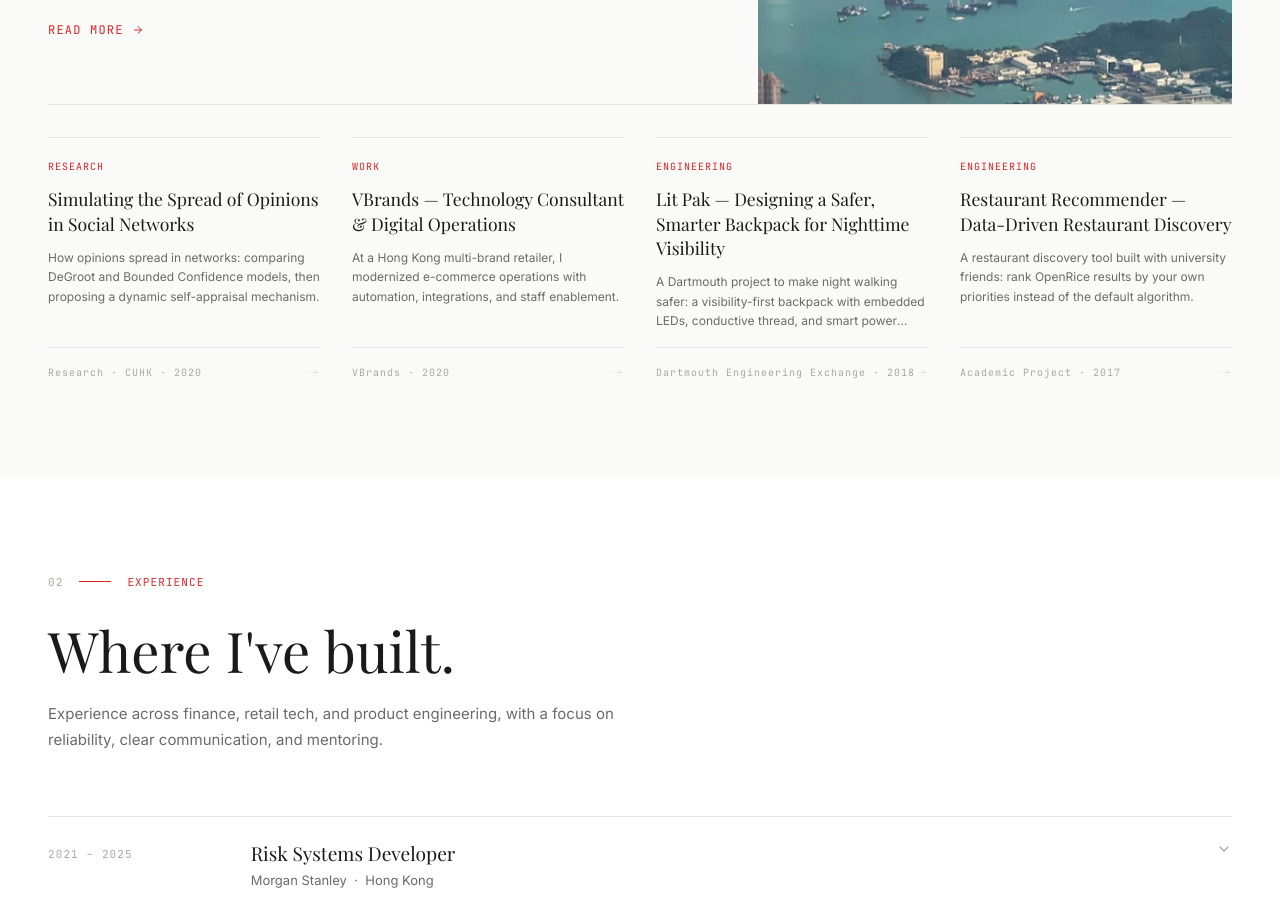
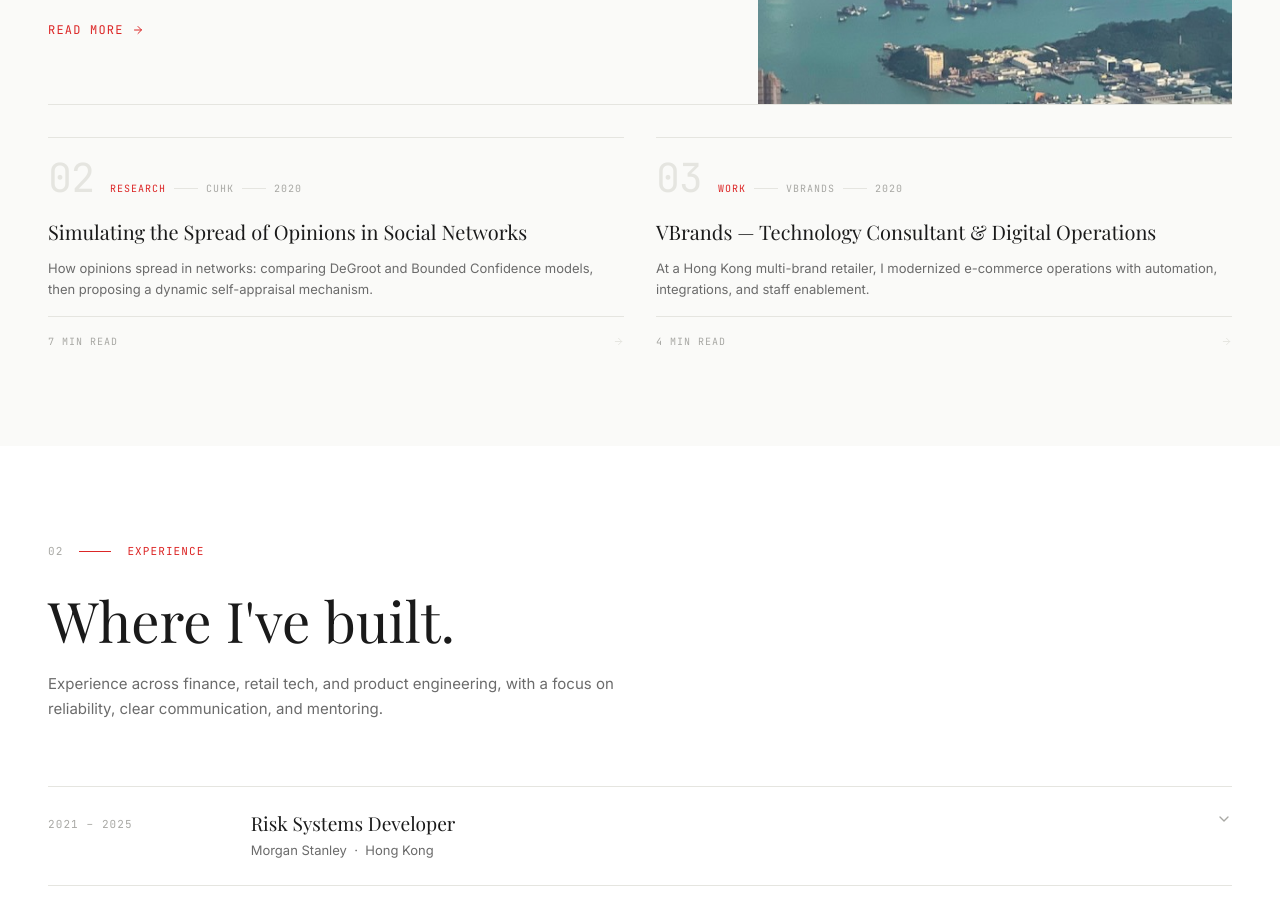
Before and after one commit to dulangaj/dulangaj.github.io, a React (Vite) app: page /#/ in a window 1280 px wide. Shown: the part 1400-2302 px from the top of the page. Built offline with nearby package versions, Linux system fonts and the light colour scheme; a web font is replaced by a local one.

Commit message:
Featured section (#44)
* Squeeze to 3 posts

* More editorial css

```diff
--- a/posts/2020-05-31-social-network-opinion-dynamics.md
+++ b/posts/2020-05-31-social-network-opinion-dynamics.md
@@ -4,7 +4,7 @@ title: "Simulating the Spread of Opinions in Social Networks"
 author: "Dulanga Jayawardena"
 categories: projects
 category: Research
-subtitle: "Research · CUHK"
+subtitle: CUHK
 tags: [Python, NumPy, NetworkX, Research]
 image: leaves.jpeg
 read_time: 7
--- a/src/components/sections/Featured.tsx
+++ b/src/components/sections/Featured.tsx
@@ -70,29 +70,51 @@ function LeadStory({ post }: { post: Post }) {
 }
 
 function SecondaryStory({ post, index }: { post: Post; index: number }) {
+  const folio = String(index + 2).padStart(2, '0')
   return (
     <FadeIn delay={0.05 * index} className="h-full">
       <a
         href={getPostPath(post.id)}
         className="group flex h-full flex-col pt-5 cursor-pointer border-t border-[var(--color-rule)]"
       >
-        <span className="font-mono text-[10px] tracking-widest uppercase text-[var(--color-crimson)] mb-3">
-          {post.category}
-        </span>
+        {/* Folio numeral + metadata strip — mirrors LeadStory rhythm */}
+        <div className="flex items-baseline gap-4 mb-5">
+          <span className="font-mono text-[2.5rem] tracking-tight leading-none text-[var(--color-rule)] group-hover:text-[var(--color-crimson)] transition-colors duration-300">
+            {folio}
+          </span>
+          <div className="flex flex-wrap items-center gap-2 min-w-0">
+            <span className="font-mono text-[10px] tracking-widest uppercase text-[var(--color-crimson)]">
+              {post.category}
+            </span>
+            {post.subtitle && (
+              <>
+                <div className="h-px w-6 bg-[var(--color-rule)]" />
+                <span className="font-mono text-[10px] tracking-widest uppercase text-[var(--color-subtle)] truncate">
+                  {post.subtitle}
+                </span>
+              </>
+            )}
+            <div className="h-px w-6 bg-[var(--color-rule)]" />
+            <span className="font-mono text-[10px] tracking-widest text-[var(--color-subtle)]">
+              {post.year}
+            </span>
+          </div>
+        </div>
 
-        <h3 className="font-display text-[1.1rem] leading-snug text-[var(--color-ink)] mb-3 group-hover:text-[var(--color-crimson)] transition-colors duration-300">
+        <h3 className="font-display text-[1.25rem] leading-snug text-[var(--color-ink)] mb-3 group-hover:text-[var(--color-crimson)] transition-colors duration-300">
           {post.title}
         </h3>
 
-        <p className="font-body text-[12px] leading-relaxed text-[var(--color-muted)] flex-1 line-clamp-3">
+        <p className="font-body text-[13px] leading-relaxed text-[var(--color-muted)] flex-1 line-clamp-3">
           {post.excerpt}
         </p>
 
-        <div className="mt-4 pt-4 border-t border-[var(--color-rule)] flex items-center justify-between">
-          <span className="font-mono text-[10px] tracking-widest text-[var(--color-subtle)]">
-            {post.subtitle ? `${post.subtitle} · ` : ''}{post.year}
+        {/* Quiet sign-off footer */}
+        <div className="mt-4 pt-4 border-t border-[var(--color-rule)] flex items-center justify-between gap-3">
+          <span className="font-mono text-[10px] tracking-widest uppercase text-[var(--color-subtle)]">
+            {post.readTime ? `${post.readTime} min read` : post.formattedDate}
           </span>
-          <FiArrowRight size={11} className="text-[var(--color-rule)] group-hover:text-[var(--color-crimson)] transition-colors duration-200" />
+          <FiArrowRight size={11} className="text-[var(--color-rule)] group-hover:text-[var(--color-crimson)] transition-colors duration-200 shrink-0" />
         </div>
       </a>
     </FadeIn>
--- a/src/data/featuredConfig.ts
+++ b/src/data/featuredConfig.ts
@@ -23,12 +23,4 @@ export const featuredConfig: FeaturedPostConfig[] = [
     id:      '2020-12-31-vbrands',
     excerpt: 'At a Hong Kong multi-brand retailer, I modernized e-commerce operations with automation, integrations, and staff enablement.',
   },
-  {
-    id:      '2018-12-01-wearable-safety-backpack',
-    excerpt: 'A Dartmouth project to make night walking safer: a visibility-first backpack with embedded LEDs, conductive thread, and smart power control.',
-  },
-  {
-    id:      '2017-12-01-restaurant-recommender',
-    excerpt: "A restaurant discovery tool built with university friends: rank OpenRice results by your own priorities instead of the default algorithm.",
-  },
 ]
```
